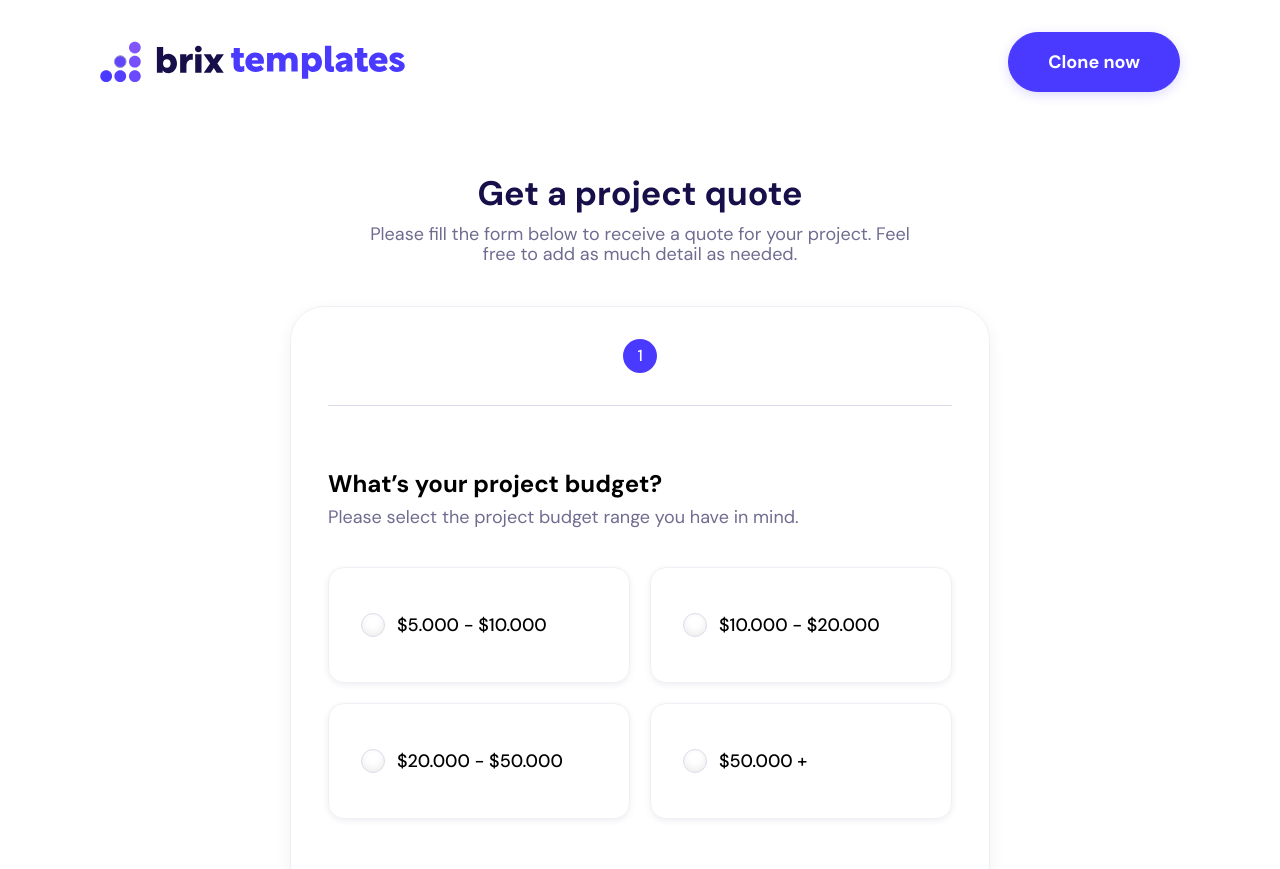
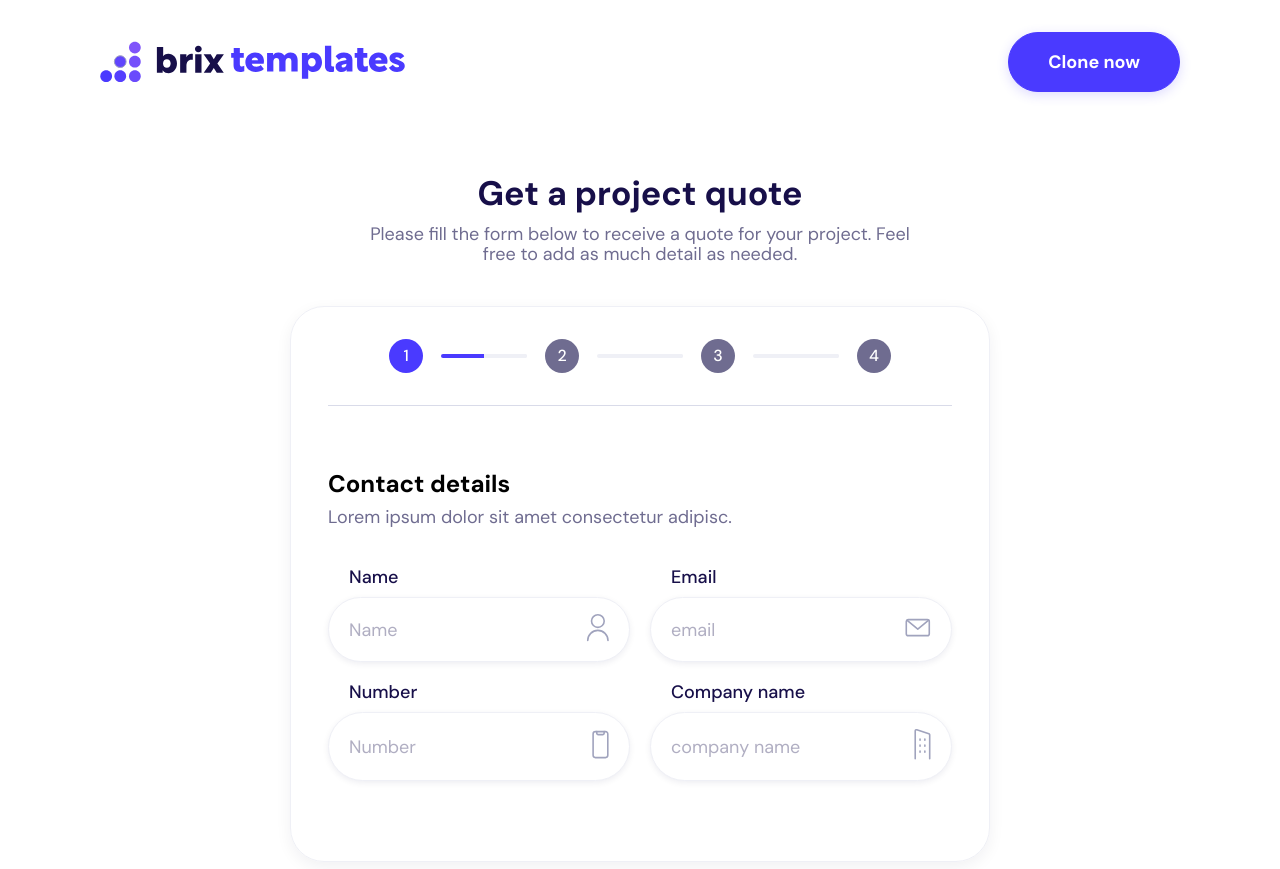
Before and after one commit to Vladislav-Chistyakov/Multi-step-Form, a Vue app: page / in a window 1280 px wide. Shown: the top 869 px of the page. Built offline with nearby package versions, Linux system fonts and the light colour scheme.

Commit message:
Убрал console

```diff
--- a/src/components/main/steps.js
+++ b/src/components/main/steps.js
@@ -5,26 +5,26 @@ import stepSubmit from "./Steps/StepSubmit.vue";
 
 
 export const steps = [
-    // {
-    //     component: stepInputs,
-    //     title: 'Contact details',
-    //     description: 'Lorem ipsum dolor sit amet consectetur adipisc.'
-    // },
-    // {
-    //     component: stepCheckbox,
-    //     title: 'Our services',
-    //     description: 'Please select which service you are interested in.'
-    // },
+    {
+        component: stepInputs,
+        title: 'Contact details',
+        description: 'Lorem ipsum dolor sit amet consectetur adipisc.'
+    },
+    {
+        component: stepCheckbox,
+        title: 'Our services',
+        description: 'Please select which service you are interested in.'
+    },
     {
         component: stepRadio,
         title: 'What’s your project budget?',
         description: 'Please select the project budget range you have in mind.'
     },
-    // {
-    //     component: stepSubmit,
-    //     title: '',
-    //     description: ''
-    // }
+    {
+        component: stepSubmit,
+        title: '',
+        description: ''
+    }
 ]
 
 export const activeStepComponent = function (index) {
```
